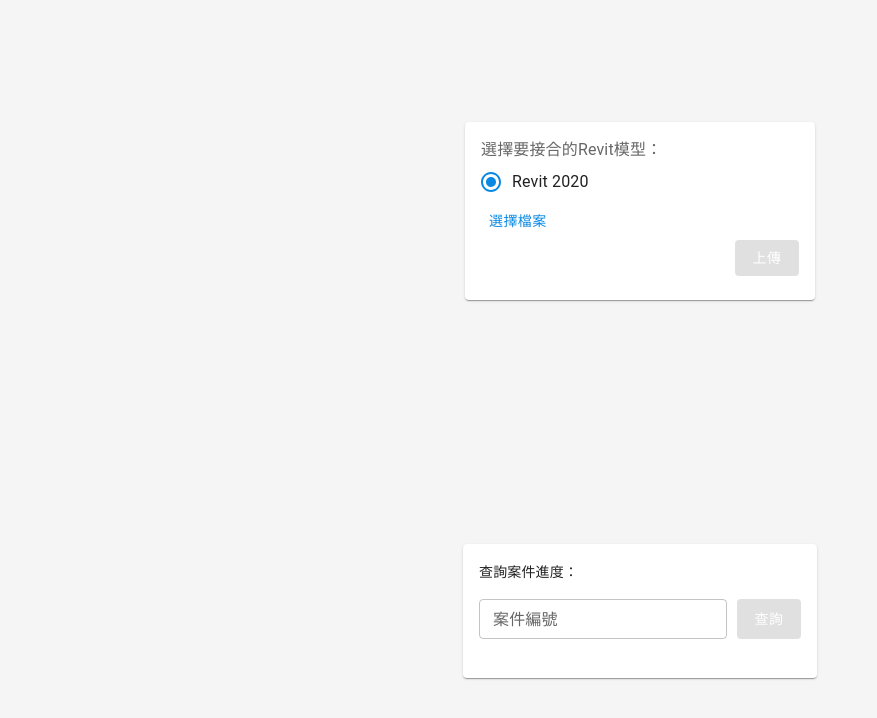
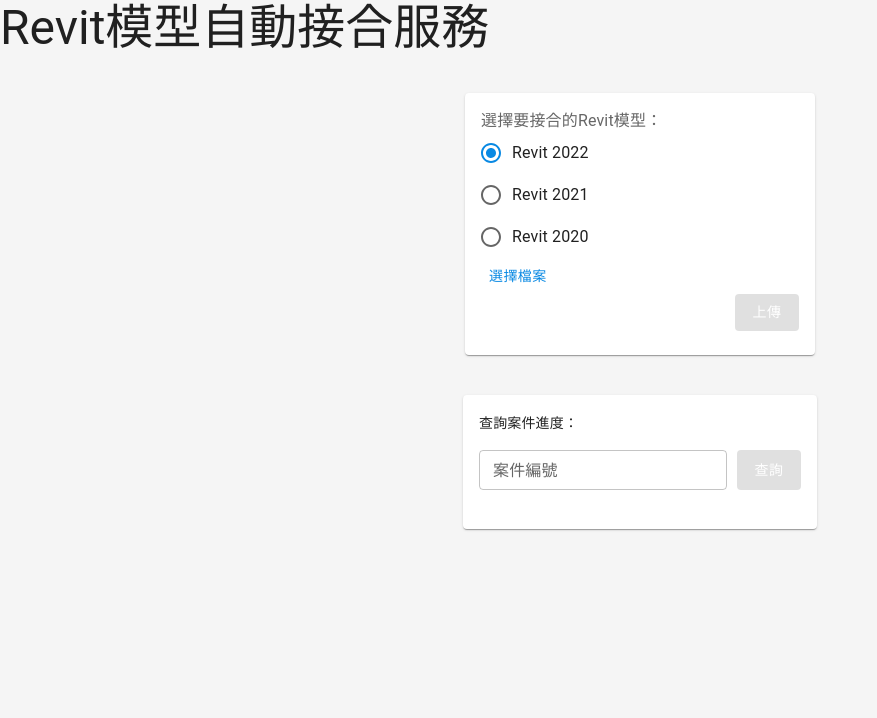
Before and after one commit to yuantsai1115/join-elements-frontend, a React (Create React App) app: page / in a window 1280 px wide. Shown: the top 718 px of the page, without its empty margins (0-877 px from the left). Built offline with nearby package versions, Linux system fonts and the light colour scheme.

Commit message:
Add support to Revit 2020 to 2022

```diff
--- a/src/components/App/index.tsx
+++ b/src/components/App/index.tsx
@@ -83,7 +83,7 @@
     return (
         <ThemeProvider theme={theme}>
             <CssBaseline />
-            <Box height="100vh" display="flex" flexDirection="column">
+            <Box display="flex" flexDirection="column" sx={{ backgroundColor: 'whitesmoke', height: '100vh' }}>
                 <Router>
                     <Routes>{routing}</Routes>
                 </Router>
--- a/src/features/JoinElements/JoinElements.tsx
+++ b/src/features/JoinElements/JoinElements.tsx
@@ -10,6 +10,7 @@
     FormControl,
     FormControlLabel,
     FormLabel,
+    Tooltip,
     Typography,
     Radio,
     RadioGroup,
@@ -21,9 +22,9 @@
 const FILE_SIZE_LIMIT = 50; //MB
 
 const JoinElements: FC<any> = (): ReactElement => {
-    const [selectedRevitVersion, setSelectedRevitVersion] = useState(RevitVersionEnum.RVT2020);
+    const [selectedRevitVersion, setSelectedRevitVersion] = useState(RevitVersionEnum.RVT2022);
     const handleRevitVersionChange = (e: React.FormEvent<HTMLInputElement>) => {
-        console.log(e.currentTarget.value);
+        setSelectedRevitVersion(parseInt(e.currentTarget.value));
     };
 
     const [isButtonDisabled, setIsButtonDisabled] = useState<boolean>(true);
@@ -57,13 +58,22 @@
 
             setShowProgress(true);
             setIsButtonDisabled(true);
-            let data = await ModelService.uploadModel(selectedFile);
+            let data = await ModelService.uploadModel(selectedFile, selectedRevitVersion);
             console.log(data);
 
             setWorkItemId(data._id);
             setShowProgress(false);
             setIsButtonDisabled(false);
         }
+    };
+
+    const [openCopyTooltip, setOpenCopyTooltip] = useState<boolean>(false);
+    const handleChipClick = (e: React.MouseEvent<HTMLElement>) => {
+        if (!!workItemId) navigator.clipboard.writeText(workItemId);
+        setOpenCopyTooltip(true);
+    };
+    const handleTooltipClose = () => {
+        setOpenCopyTooltip(false);
     };
 
     return (
@@ -80,7 +90,9 @@
                                 value={selectedRevitVersion}
                                 onChange={handleRevitVersionChange}
                             >
-                                <FormControlLabel value={0} control={<Radio />} label="Revit 2020" />
+                                <FormControlLabel value={RevitVersionEnum.RVT2022} control={<Radio />} label="Revit 2022" />
+                                <FormControlLabel value={RevitVersionEnum.RVT2021} control={<Radio />} label="Revit 2021" />
+                                <FormControlLabel value={RevitVersionEnum.RVT2020} control={<Radio />} label="Revit 2020" />
                             </RadioGroup>
                             <label htmlFor="contained-button-file">
                                 <input
@@ -118,7 +130,20 @@
                                         案件編號
                                     </Typography>
                                     <Box textAlign="center">
-                                        <Chip label={workItemId} variant="outlined" color="secondary" size="medium" />
+                                        <Tooltip
+                                            title="複製至剪貼簿"
+                                            arrow
+                                            PopperProps={{
+                                                disablePortal: true,
+                                            }}
+                                            onClose={handleTooltipClose}
+                                            open={openCopyTooltip}
+                                            disableFocusListener
+                                            disableHoverListener
+                                            disableTouchListener
+                                        >
+                                            <Chip label={workItemId} variant="outlined" color="secondary" size="medium" onClick={handleChipClick} />
+                                        </Tooltip>
                                     </Box>
                                     <Box sx={{ my: '20px' }}>
                                         <Typography variant="body2" color="gray" textAlign="center">
--- a/src/features/JoinElements/RevitVersionEnum.ts
+++ b/src/features/JoinElements/RevitVersionEnum.ts
@@ -1,5 +1,5 @@
 export const RevitVersionEnum = {
-    RVT2020: 0,
-    RVT2021: 1,
-    RVT2022: 2,
+    RVT2020: 2020,
+    RVT2021: 2021,
+    RVT2022: 2022,
 };
--- a/src/features/Layouts/MainLayout/MainLayout.tsx
+++ b/src/features/Layouts/MainLayout/MainLayout.tsx
@@ -6,13 +6,14 @@
 const MainLayout: FC<any> = (): ReactElement<any> => {
     return (
         <>
+            <Typography variant="h3" gutterBottom component="div">
+                Revit模型自動接合服務
+            </Typography>
             <Box
                 sx={{
-                    flexGrow: 1,
-                    backgroundColor: 'whitesmoke',
                     display: 'flex',
                     justifyContent: 'center',
-                    alignItems: 'center',
+                    alignItems: 'start',
                     py: '20px',
                 }}
             >
@@ -20,11 +21,9 @@
             </Box>
             <Box
                 sx={{
-                    flexGrow: 1,
-                    backgroundColor: 'whitesmoke',
                     display: 'flex',
                     justifyContent: 'center',
-                    alignItems: 'center',
+                    alignItems: 'start',
                     py: '20px',
                 }}
             >
--- a/src/services/Model/model.service.ts
+++ b/src/services/Model/model.service.ts
@@ -4,13 +4,14 @@
 const BASE_URL = 'https://join-elements-backend.herokuapp.com/';
 
 class ModelService {
-    public static async uploadModel(file: File) {
+    public static async uploadModel(file: File, rvtVersion: number) {
         try {
             console.log('[Model] start uploading model');
             // console.log(file);
             let formData = new FormData();
             formData.set('input', file);
-
+            formData.set('rvtVersion', rvtVersion.toString());
+            console.log(rvtVersion);
             const options = {
                 headers: {
                     'Content-Type': 'multipart/form-data;',
@@ -18,7 +19,7 @@
             };
             let { data } = await axios.post(`${BASE_URL}work-items`, formData, options);
             console.log('[Model] upload model to backend succeed');
-
+            console.log('Abd');
             if (data.status == 201) {
                 console.log(data.message);
                 return data.data;
```
